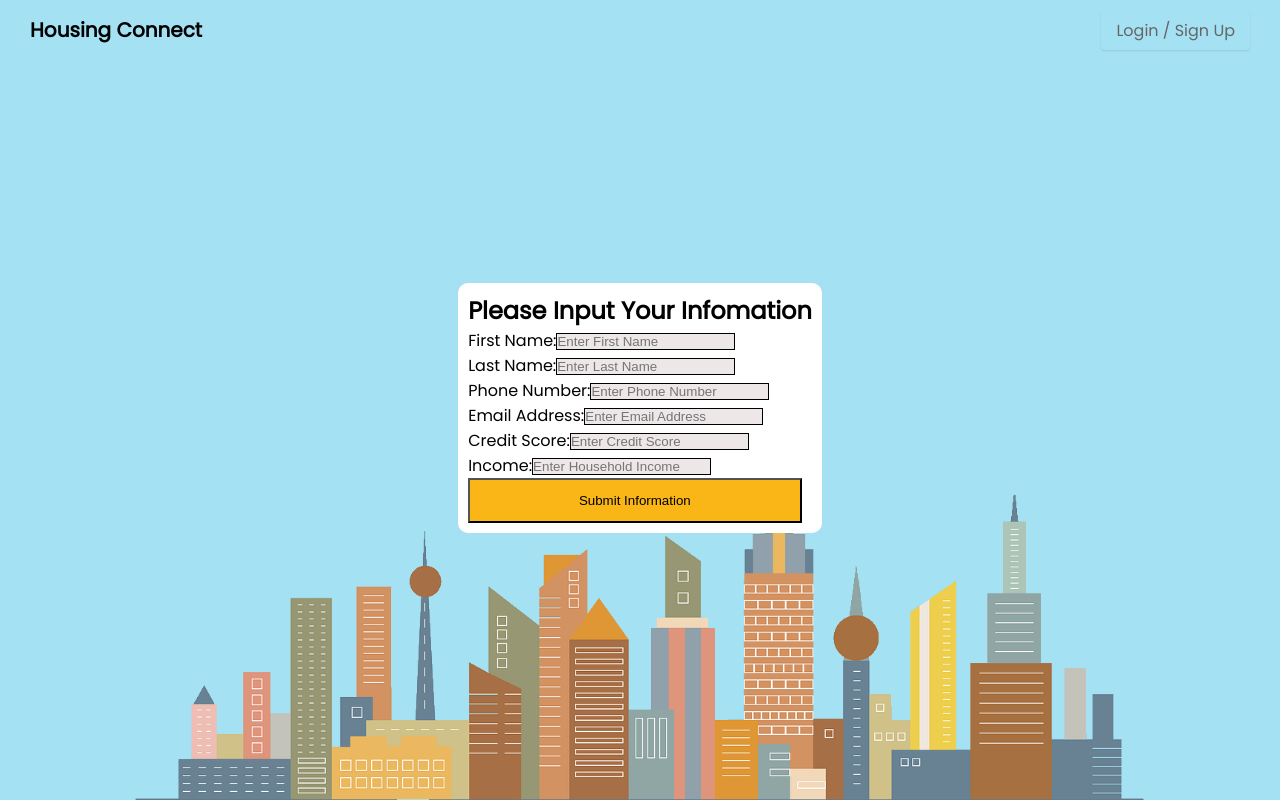
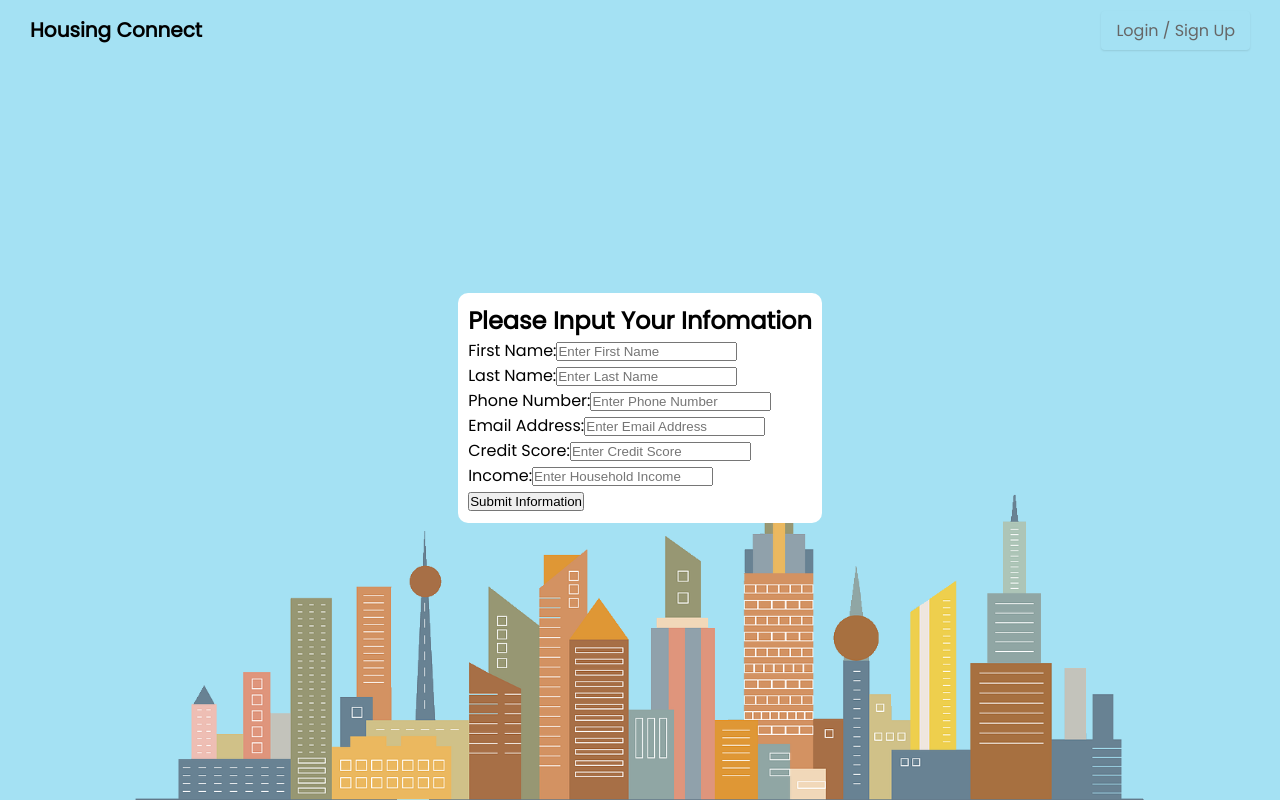
Before and after one commit to seanyap/housing-connect, a React (Create React App) app in the folder client/: page /tenant-info in a window 1280 px wide. Built offline with nearby package versions, Linux system fonts and the light colour scheme; what google-maps-react would draw is missing.

Commit message:
FIXED MORE MESSY UGLY STYLING CODE DAMN

```diff
--- a/client/src/styles/login.css
+++ b/client/src/styles/login.css
@@ -28,8 +28,8 @@
   border-radius: 10px;
 }
 
-login-signin-heading,
-login-signup-heading {
+#login-signin-heading,
+#login-signup-heading {
   text-align: center;
   /* margin-bottom: 5px; */
   margin-top: 10px;
@@ -39,17 +39,19 @@ p {
   font-size: 12px;
 }
 
-input[type="text"],
+/* DO NOT UNCOMMENT BELOW CODE, WRITE A NEW ID SELECTOR!!!!! */
+/* input[type="text"],
 input[type="password"],
 input[type="email"] {
   border: 1px solid black;
   background-color: rgb(238, 231, 231);
-}
+} */
 /* input[type="submit"] {
   background-color: #f9b616;
   width: 300px;
   height: 45px;
 } */
+
 .checkboxes {
   font-size: 15px;
   display: flex;
--- a/client/src/styles/signup.css
+++ b/client/src/styles/signup.css
@@ -37,12 +37,13 @@ p {
   font-size: 12px;
 }
 
-input[type="text"],
+/* DO NOT UNCOMMENT BELOW CODE, WRITE A NEW ID SELECTOR!!!!! */
+/* input[type="text"],
 input[type="password"],
 input[type="email"] {
   border: 1px solid black;
   background-color: rgb(238, 231, 231);
-}
+} */
 /* input[type="submit"] {
   background-color: #f9b616;
   width: 300px;
--- a/client/src/styles/tenantinfo.css
+++ b/client/src/styles/tenantinfo.css
@@ -16,25 +16,5 @@
   padding: 10px;
 }
 
-#tenant-input-block {
-}
-
-input[type="number"] {
-  border: 1px solid black;
-  background-color: rgb(238, 231, 231);
-}
-input[type="submit"] {
-  background-color: #f9b616;
-  width: 97%;
-  height: 45px;
-}
-input[type="file"]::file-selector-button {
-  background-color: #f9b616;
-  border: 0;
-  border-radius: 5px;
-  padding: 7px;
-}
-input[type="file"]::file-selector-button:hover,
-input[type="submit"]:hover {
-  background-color: #fcbd29;
-}
+/* #tenant-input-block {
+} */
```
